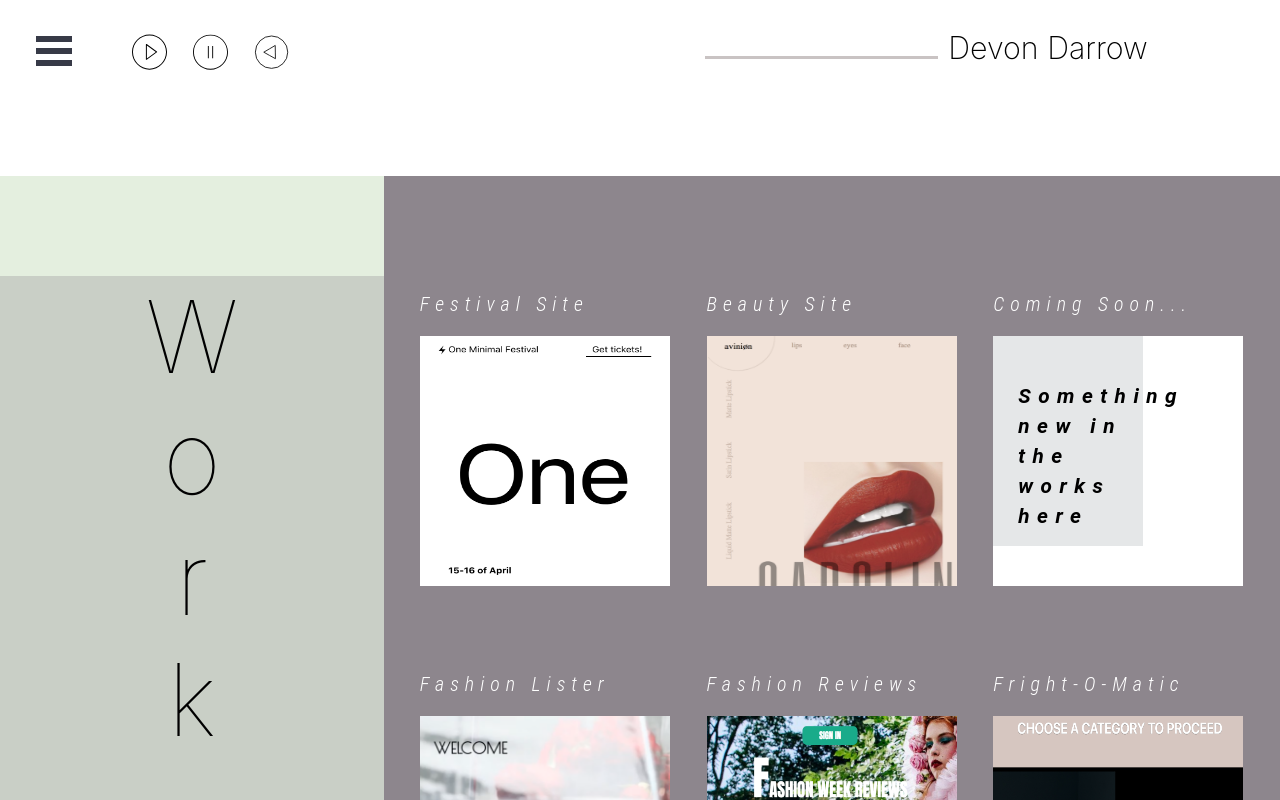
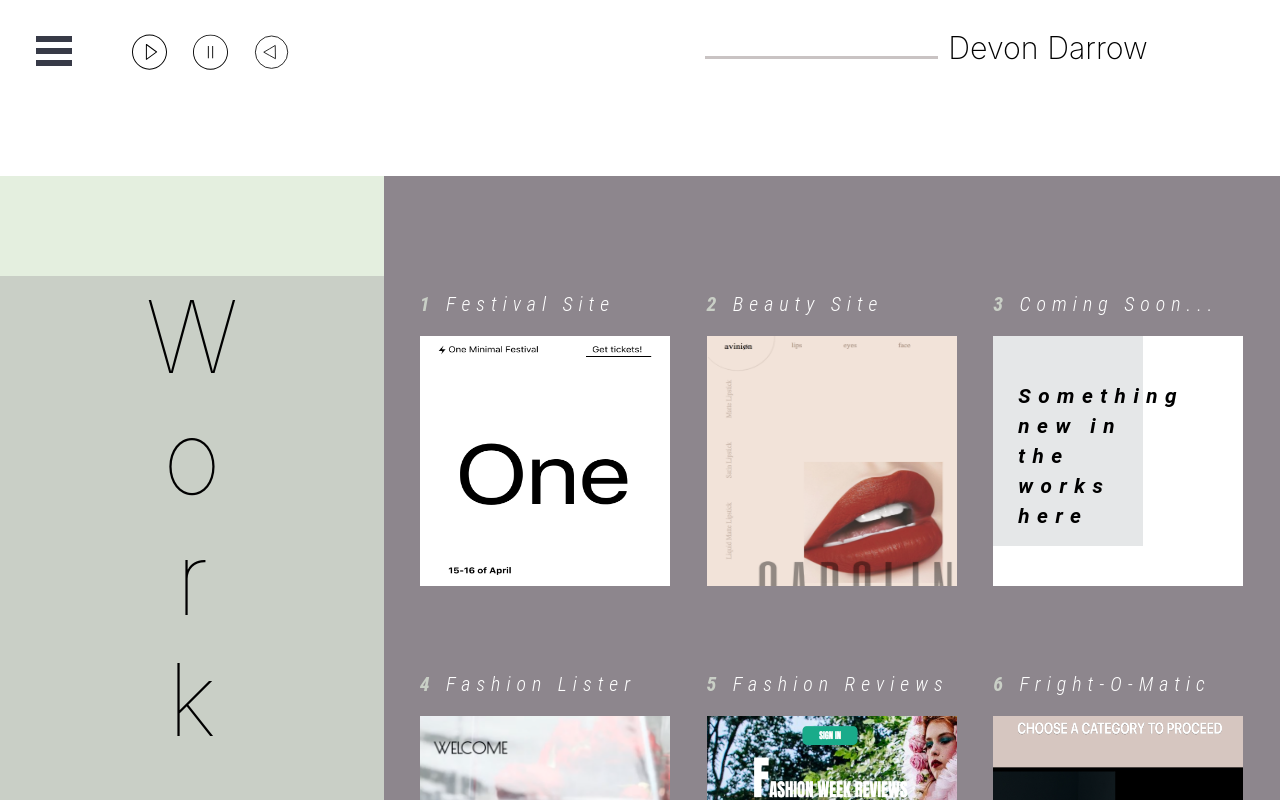
Before and after one commit to DDarrow123/New_Website_2022, a React (Create React App) app: page /#/work in a window 1280 px wide. Shown: the top 800 px of the page. Built offline with nearby package versions, Linux system fonts and the light colour scheme; a web font is replaced by a local one.

Commit message:
fixed numbering on work page

```diff
--- a/src/assets/_mixins.scss
+++ b/src/assets/_mixins.scss
@@ -51,6 +51,10 @@
   font-family: "Roboto Condensed", sans-serif;
   font-weight: lighter;
   letter-spacing: 0.3em;
+  span {
+    color: #c9cfc6;
+    font-weight: 600;
+  }
 }
 
 @mixin button-container() {
--- a/src/components/Work.js
+++ b/src/components/Work.js
@@ -70,25 +70,31 @@ class Work extends Component {
               <div className="implementation-container">
                 <div className="work-name">
                   {" "}
-                  Festival Site
+                  <span>1</span> Festival Site
                   <div className="card">
-                    <a href="#">
+                    <a
+                      href="https://ddarrow123.github.io/Example_2/index.html"
+                      target="_blank"
+                    >
                       <img className="work-image" src={festival_img} />
                     </a>
                   </div>
                 </div>
                 <div className="work-name">
                   {" "}
-                  Beauty Site
+                  <span>2</span> Beauty Site
                   <div className="card">
-                    <a href="#">
+                    <a
+                      href="https://ddarrow123.github.io/Example_1/index.html"
+                      target="_blank"
+                    >
                       <img src={beauty_img} />
                     </a>
                   </div>
                 </div>
                 <div className="work-name">
                   {" "}
-                  Coming Soon...
+                  <span>3</span> Coming Soon...
                   <div className="card">
                     <div className="works-container">
                       <div className="new-work">
@@ -101,7 +107,7 @@ class Work extends Component {
               <div className="project-title">
                 <div className="project-container">
                   <div className="work-name">
-                    Fashion Lister
+                    <span>4</span> Fashion Lister
                     <div className="card">
                       <a
                         href="https://github.com/DDarrow123/Fashion_Lister"
@@ -112,7 +118,7 @@ class Work extends Component {
                     </div>
                   </div>
                   <div className="work-name">
-                    Fashion Reviews
+                    <span>5</span> Fashion Reviews
                     <div className="card">
                       <a
                         href="https://github.com/DDarrow123/Mod-3-Final-Project-Front-End"
@@ -123,7 +129,7 @@ class Work extends Component {
                     </div>
                   </div>
                   <div className="work-name">
-                    Fright-O-Matic
+                    <span>6</span> Fright-O-Matic
                     <div className="card">
                       <a
                         href="https://github.com/free2580/Fright-O-Matic"
```
